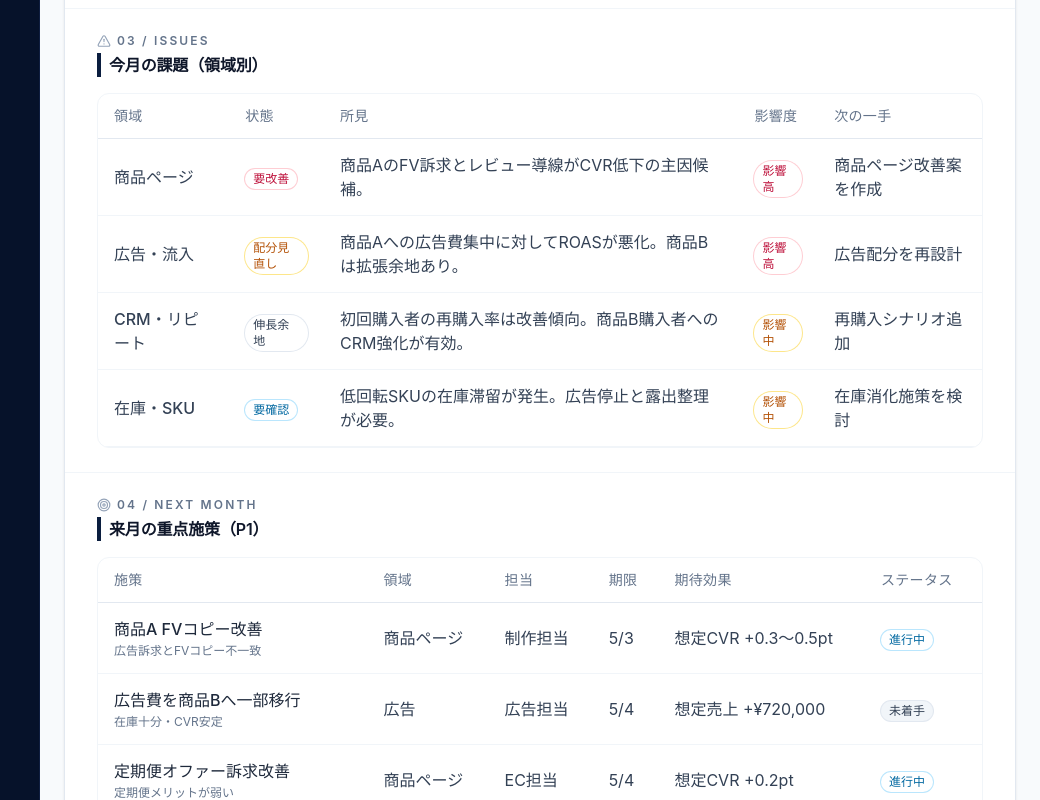
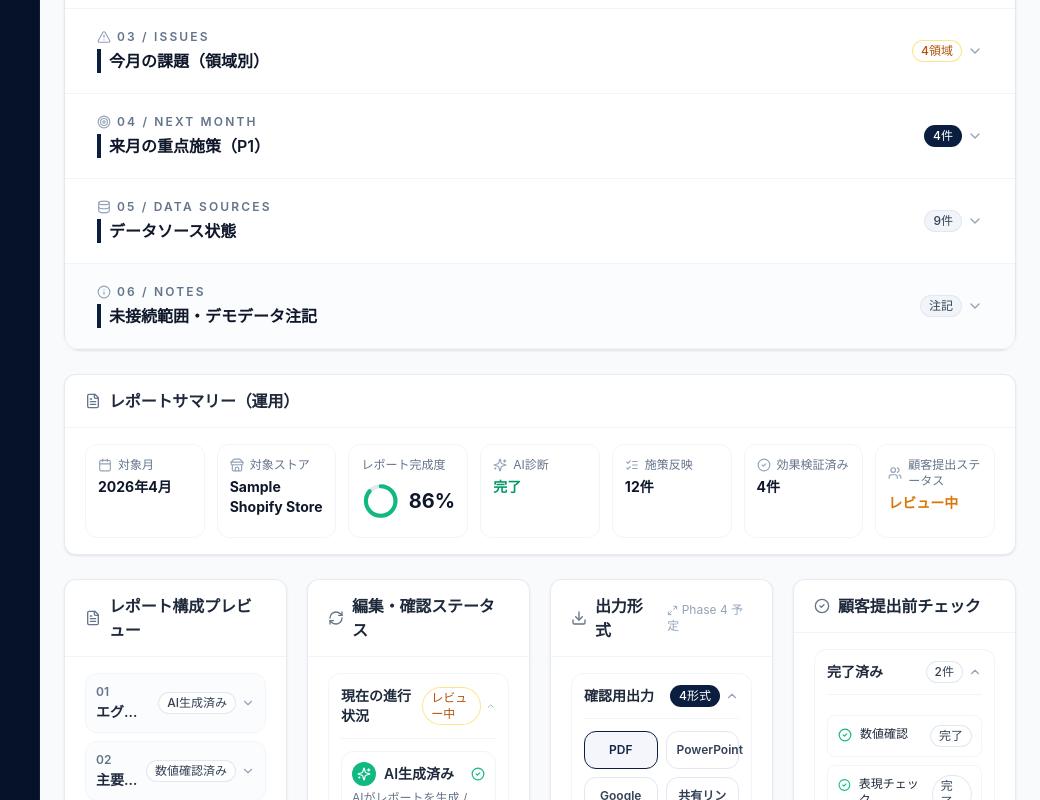
Before and after one commit to kazushi-tech/ec-growth-studio-ai, a React (Vite) app: page /app/monthly-report in a window 1280 px wide. Shown: the part 1660-2460 px from the top of the page, without its empty margins (240-1280 px from the left). Built offline with nearby package versions, Linux system fonts and the light colour scheme.

Commit message:
fix(report): collapse dense report details

```diff
--- a/src/pages/MonthlyReport.tsx
+++ b/src/pages/MonthlyReport.tsx
@@ -250,13 +250,13 @@ export default function MonthlyReport() {
             </p>
           </section>
 
-          {/* Issues by area */}
-          <section className="border-b border-slate-100 px-8 py-6">
-            <SectionTitle
+          <ReportDetailSection
             icon={<AlertTriangle size={14} />}
             eyebrow="03 / Issues"
             title="今月の課題（領域別）"
-            />
+            status="4領域"
+            tone="gold"
+          >
             <div className="mt-4 overflow-x-auto rounded-xl border border-slate-100">
               <table className="table-clean min-w-[48rem]">
                 <thead>
@@ -289,15 +289,15 @@ export default function MonthlyReport() {
                 </tbody>
               </table>
             </div>
-          </section>
+          </ReportDetailSection>
 
-          {/* Priority actions for next month */}
-          <section className="border-b border-slate-100 px-8 py-6">
-            <SectionTitle
+          <ReportDetailSection
             icon={<Target size={14} />}
             eyebrow="04 / Next Month"
             title="来月の重点施策（P1）"
-            />
+            status={`${priorityActions.length}件`}
+            tone="navy"
+          >
             <div className="mt-4 overflow-x-auto rounded-xl border border-slate-100">
               <table className="table-clean min-w-[48rem]">
                 <thead>
@@ -342,15 +342,15 @@ export default function MonthlyReport() {
                 value={monthlyStats.expectedSalesLift}
               />
             </div>
-          </section>
+          </ReportDetailSection>
 
-          {/* Data sources */}
-          <section className="border-b border-slate-100 px-8 py-6">
-            <SectionTitle
+          <ReportDetailSection
             icon={<Database size={14} />}
             eyebrow="05 / Data Sources"
             title="データソース状態"
-            />
+            status={`${dataSources.length}件`}
+            tone="slate"
+          >
             <div className="mt-4 grid gap-2 md:grid-cols-2">
               {dataSources.map((d) => (
                 <div
@@ -374,15 +374,16 @@ export default function MonthlyReport() {
                 </div>
               ))}
             </div>
-          </section>
+          </ReportDetailSection>
 
-          {/* Disclosure / footnotes */}
-          <section className="rounded-b-2xl bg-slate-50/60 px-8 py-6">
-            <SectionTitle
+          <ReportDetailSection
             icon={<Info size={14} />}
             eyebrow="06 / Notes"
             title="未接続範囲・デモデータ注記"
-            />
+            status="注記"
+            tone="slate"
+            muted
+          >
             <ul className="mt-3 space-y-2 text-sm leading-6 text-slate-600">
               <li className="flex items-start gap-2">
                 <ShieldCheck size={14} className="mt-0.5 shrink-0 text-slate-400" />
@@ -429,7 +430,7 @@ export default function MonthlyReport() {
                 </span>
               </li>
             </ul>
-          </section>
+          </ReportDetailSection>
         </article>
 
         {/* === Operations panel (secondary) === */}
@@ -728,6 +729,55 @@ function DisclosurePanel({
       </summary>
       <div className="mt-3 border-t border-slate-100 pt-3">{children}</div>
     </details>
+  );
+}
+
+function ReportDetailSection({
+  eyebrow,
+  title,
+  icon,
+  status,
+  tone,
+  children,
+  muted,
+}: {
+  eyebrow: string;
+  title: string;
+  icon?: React.ReactNode;
+  status: string;
+  tone: "mint" | "gold" | "rose" | "slate" | "navy";
+  children: React.ReactNode;
+  muted?: boolean;
+}) {
+  return (
+    <section
+      className={`border-b border-slate-100 px-8 py-5 ${muted ? "bg-slate-50/60" : ""}`}
+    >
+      <details className="group" open={false}>
+        <summary className="flex cursor-pointer list-none items-center justify-between gap-3">
+          <span className="min-w-0">
+            <span className="flex items-center gap-1.5 text-xs font-semibold uppercase tracking-[0.18em] text-slate-500">
+              {icon && <span className="text-slate-400">{icon}</span>}
+              {eyebrow}
+            </span>
+            <span className="mt-1 block border-l-4 border-navy-900 pl-2 text-base font-semibold text-slate-900">
+              {title}
+            </span>
+          </span>
+          <span className="flex shrink-0 items-center gap-1.5">
+            <Pill tone={tone} size="xs">
+              {status}
+            </Pill>
+            <ChevronDown
+              size={16}
+              className="text-slate-400 transition-transform group-open:rotate-180"
+              aria-hidden="true"
+            />
+          </span>
+        </summary>
+        <div className="mt-4">{children}</div>
+      </details>
+    </section>
   );
 }
 
--- a/src/pages/ProductPage.tsx
+++ b/src/pages/ProductPage.tsx
@@ -15,6 +15,7 @@ import {
   AlertOctagon,
   Target,
   ArrowRight,
+  ChevronDown,
 } from "lucide-react";
 import Topbar from "../components/layout/Topbar";
 import SectionCard from "../components/ui/SectionCard";
@@ -511,20 +512,30 @@ function CheckCol({
     rose: "text-rose-600",
   };
   return (
-    <div className="mt-2">
-      <div
-        className={`flex items-center gap-2 text-xs font-semibold ${colorMap[tone]}`}
+    <details className="group mt-2 rounded-lg border border-slate-100 bg-white px-3 py-2">
+      <summary
+        className={`flex cursor-pointer list-none items-center justify-between gap-2 text-sm font-semibold ${colorMap[tone]}`}
       >
-        <span className="h-1.5 w-1.5 rounded-full bg-current" />
-        {title}
-      </div>
-      <ul className="mt-1.5 space-y-0.5 pl-3.5 text-xs text-slate-600">
+        <span className="inline-flex items-center gap-2">
+          <span className="h-1.5 w-1.5 rounded-full bg-current" />
+          {title}
+        </span>
+        <span className="inline-flex items-center gap-1 text-xs text-slate-500">
+          {items.length}件
+          <ChevronDown
+            size={14}
+            className="transition-transform group-open:rotate-180"
+            aria-hidden="true"
+          />
+        </span>
+      </summary>
+      <ul className="mt-2 space-y-0.5 border-t border-slate-100 pt-2 pl-3.5 text-xs text-slate-600">
         {items.map((it) => (
           <li key={it} className="list-disc">
             {it}
           </li>
         ))}
       </ul>
-    </div>
+    </details>
   );
 }
```
Lines whose indentation alone changed are shown as unchanged.
